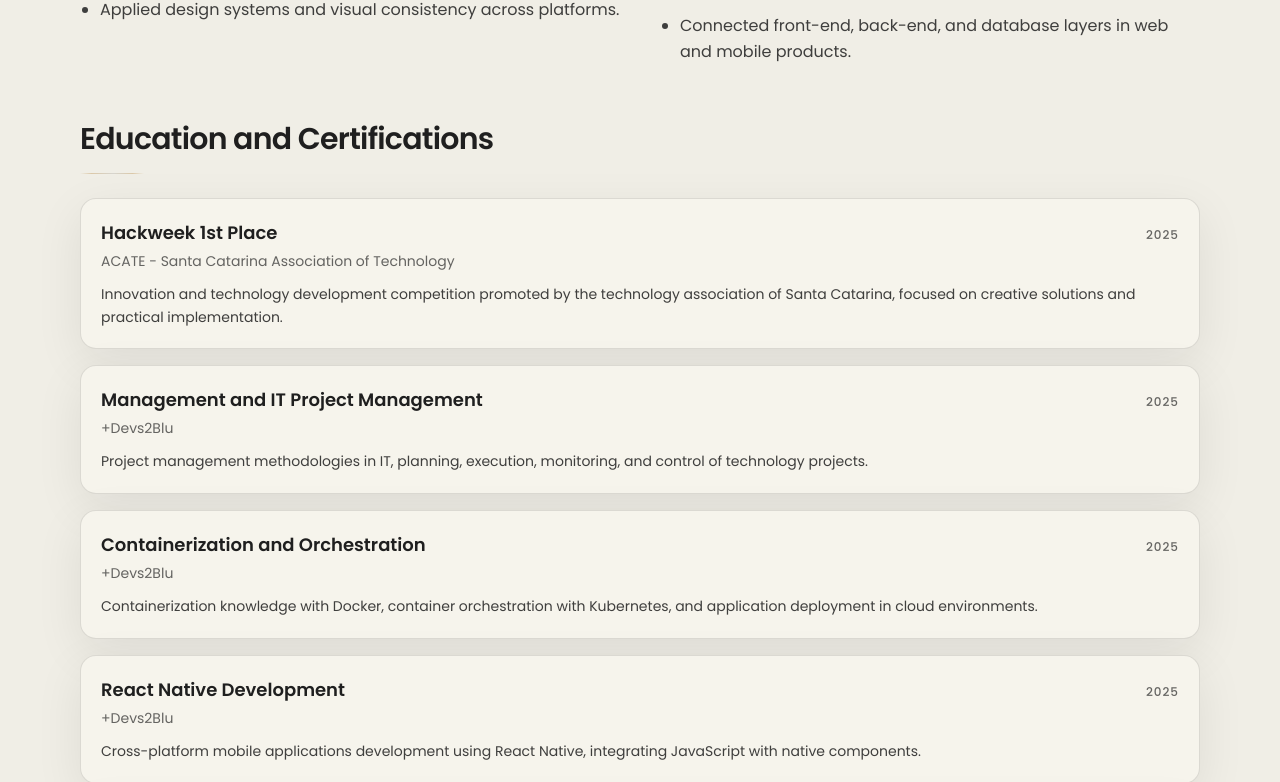
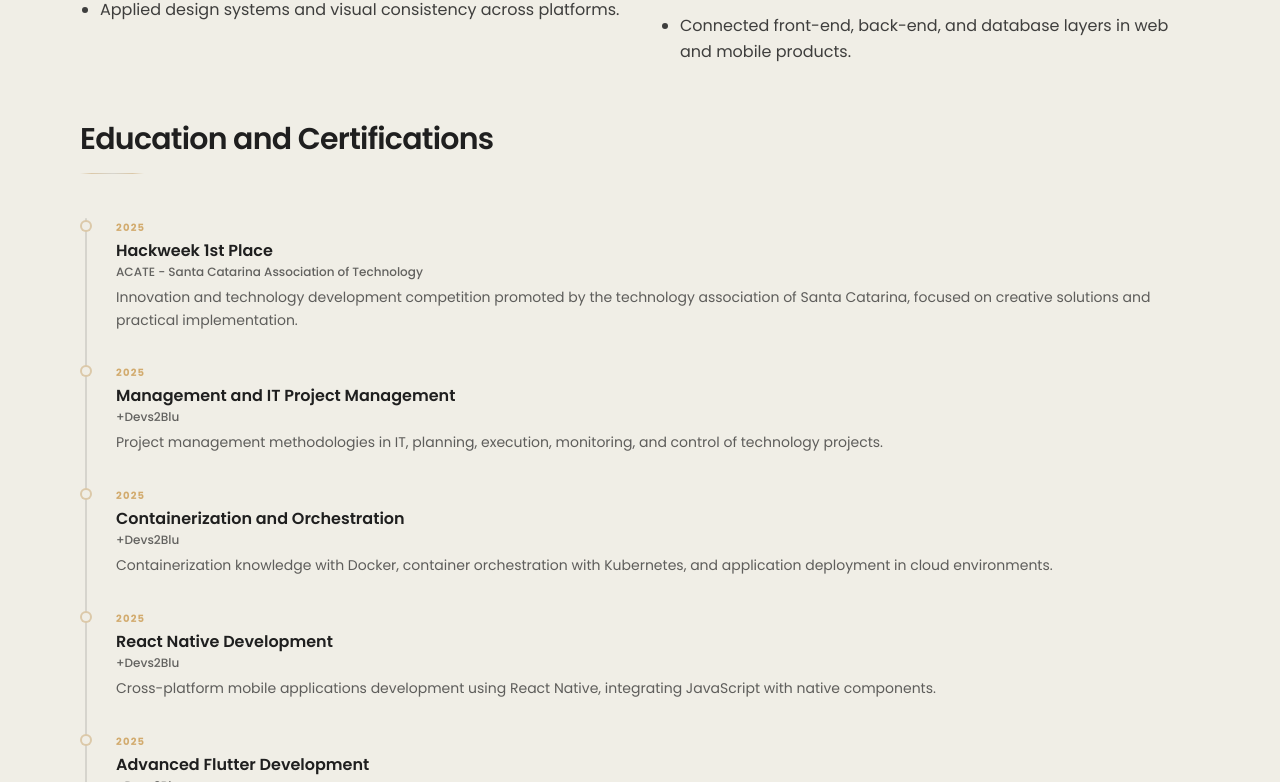
Before and after one commit to VidaRealDoKim/davidkim.github.io, a Next.js app: page / in a window 1280 px wide. Shown: the part 3818-4600 px from the top of the page. Built offline with nearby package versions, Linux system fonts and the light colour scheme.

Commit message:
Redesign certifications as vertical timeline with staggered reveal animation

```diff
--- a/src/components/sections/ResumeSection.tsx
+++ b/src/components/sections/ResumeSection.tsx
@@ -79,36 +79,46 @@ export function ResumeSection() {
           ))}
         </div>
 
-        <Reveal delay={120}>
         <article>
+          <Reveal delay={80}>
+            <div>
               <h3 className="text-2xl font-semibold tracking-tight text-text md:text-3xl">{educationAndCertifications.title}</h3>
               <div className="mt-4 h-px w-16 accent-divider" />
-            <div className="mt-6 space-y-4">
-              {educationAndCertifications.items.map((item: ResumeCertificationItem) => (
-                <div key={`${item.title}-${item.provider}`} className="rounded-2xl border border-border bg-surface p-5 shadow-soft">
-                  <div className="flex flex-wrap items-baseline justify-between gap-2">
-                    <h4 className="text-base font-semibold text-text md:text-lg">{item.title}</h4>
+            </div>
+          </Reveal>
+          <div className="relative mt-10">
+            <div
+              className="absolute left-[5px] top-1 bottom-1 w-0.5 rounded-full bg-border"
+              aria-hidden="true"
+            />
+            {educationAndCertifications.items.map((item: ResumeCertificationItem, index: number) => (
+              <Reveal key={`${item.title}-${item.provider}`} delay={index < 6 ? index * 60 : 0}>
+                <div className="relative pl-9 pb-7">
+                  <span
+                    className="absolute left-0 top-[6px] block h-3 w-3 rounded-full border-2 bg-background"
+                    style={{ borderColor: "var(--accent-line)" }}
+                    aria-hidden="true"
+                  />
                   {item.year ? (
-                      <span className="text-xs font-medium uppercase tracking-[0.08em] text-muted">{item.year}</span>
+                    <span
+                      className="text-[10px] font-bold tracking-[0.12em] uppercase"
+                      style={{ color: "var(--accent-strong)" }}
+                    >
+                      {item.year}
+                    </span>
                   ) : null}
+                  <h4 className="mt-0.5 text-sm font-semibold leading-snug text-text md:text-base">
+                    {item.title}
+                  </h4>
+                  <p className="mt-0.5 text-xs font-medium text-muted">{item.provider}</p>
+                  <p className="mt-1.5 text-xs leading-relaxed text-text/70 md:text-sm">
+                    {item.description}
+                  </p>
                 </div>
-                  <p className="mt-1 text-sm text-muted">{item.provider}</p>
-                  <p className="mt-3 text-sm leading-relaxed text-text/85">{item.description}</p>
-                  {item.certificateUrl ? (
-                    <a
-                      href={item.certificateUrl}
-                      target="_blank"
-                      rel="noreferrer"
-                      className="mt-4 inline-flex rounded-full border border-border bg-background px-3 py-1.5 text-xs font-semibold uppercase tracking-[0.08em] text-text transition-colors hover:border-[color:var(--accent-line)] hover:text-[color:var(--accent-strong)]"
-                    >
-                      {educationAndCertifications.viewCredentialLabel}
-                    </a>
-                  ) : null}
-                </div>
+              </Reveal>
             ))}
           </div>
         </article>
-        </Reveal>
 
         <Reveal delay={200}>
           <article>
```
Lines whose indentation alone changed are shown as unchanged.
